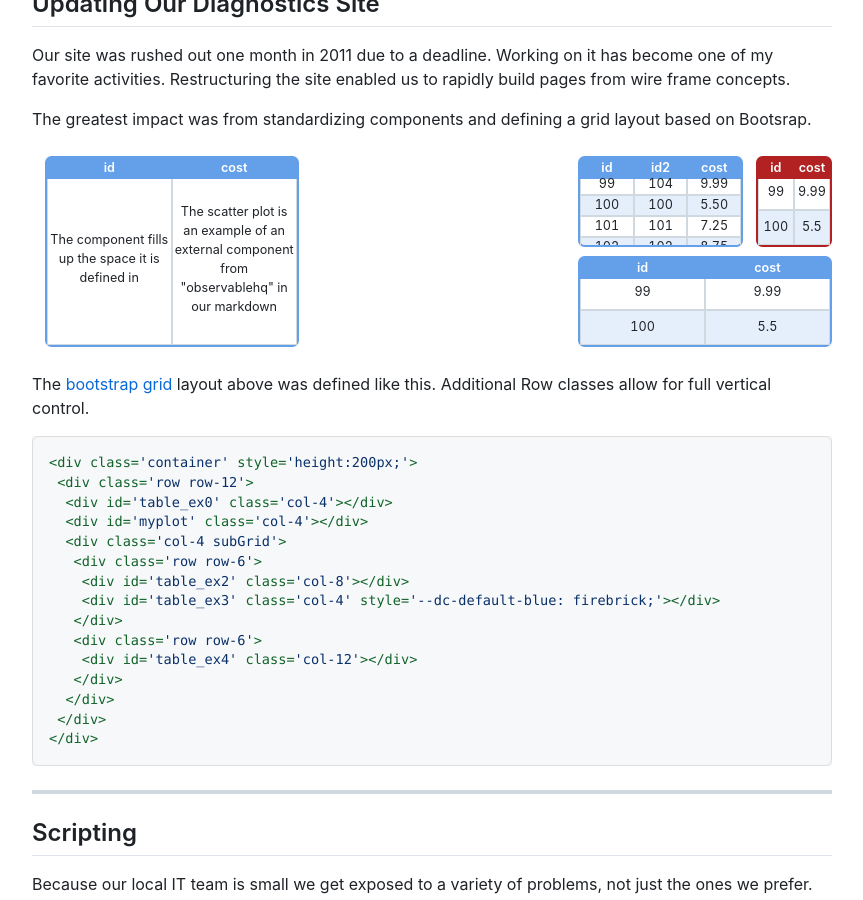
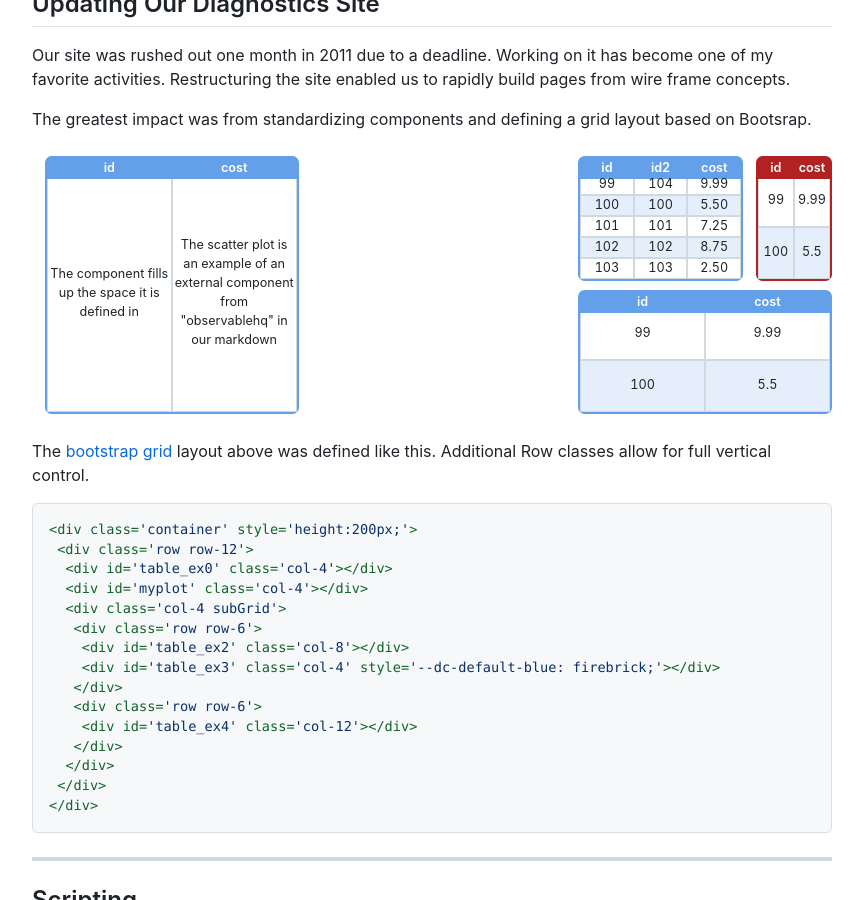
Before and after one commit to Max-Durbin/maxdurbin, a Jekyll site: the page built from index.md, in a window 1280 px wide and 900 px high, scrolled down 1057 px. Shown: the whole window, without its empty margins (208-1071 px from the left). Built offline with Jekyll 4.4.1, drawn with Linux system fonts in a browser that asks for light colours; nearby versions of some CDN libraries.

Commit message:
locked aspect ratio on layout example

```diff
--- a/_includes/grid_components_example.html
+++ b/_includes/grid_components_example.html
@@ -1,6 +1,6 @@
 <!-- layout should protect all sub components by giving them a null root class -->
 
-<div class='container' style='height:200px;'>
+<div class='container' style='aspect-ratio: 3/1;'>
  <div class='row row-12'>
   <div id='table_ex0' class='col-4'></div>
 
```
